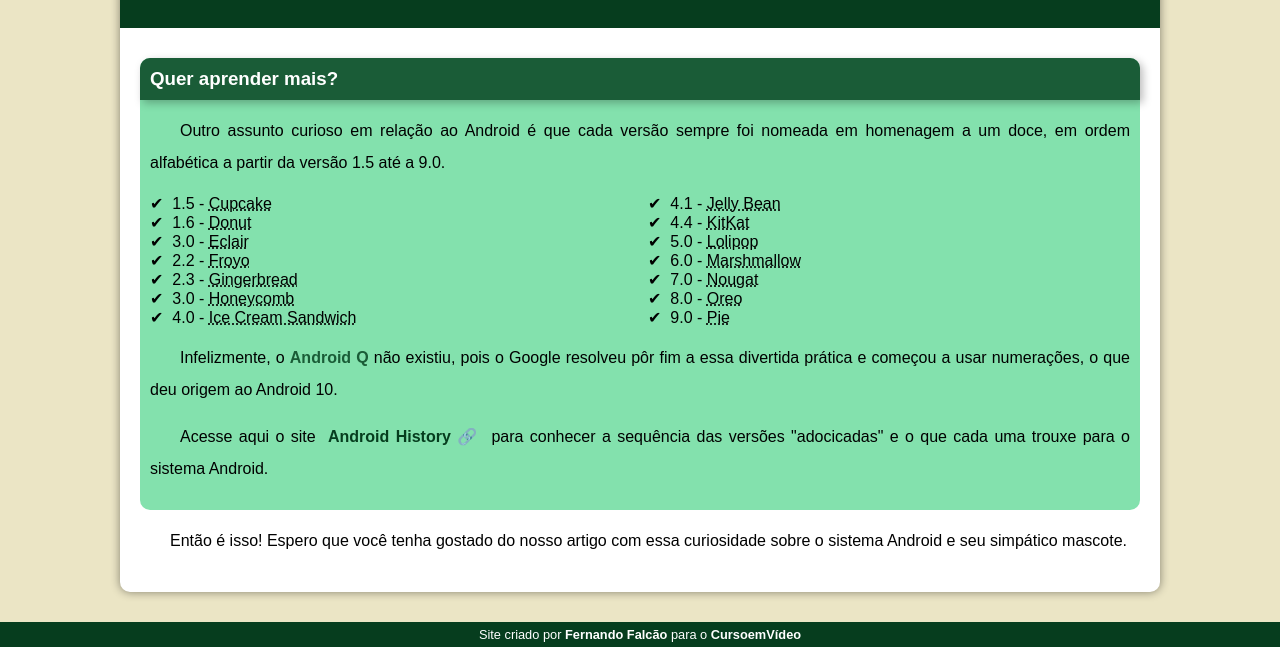
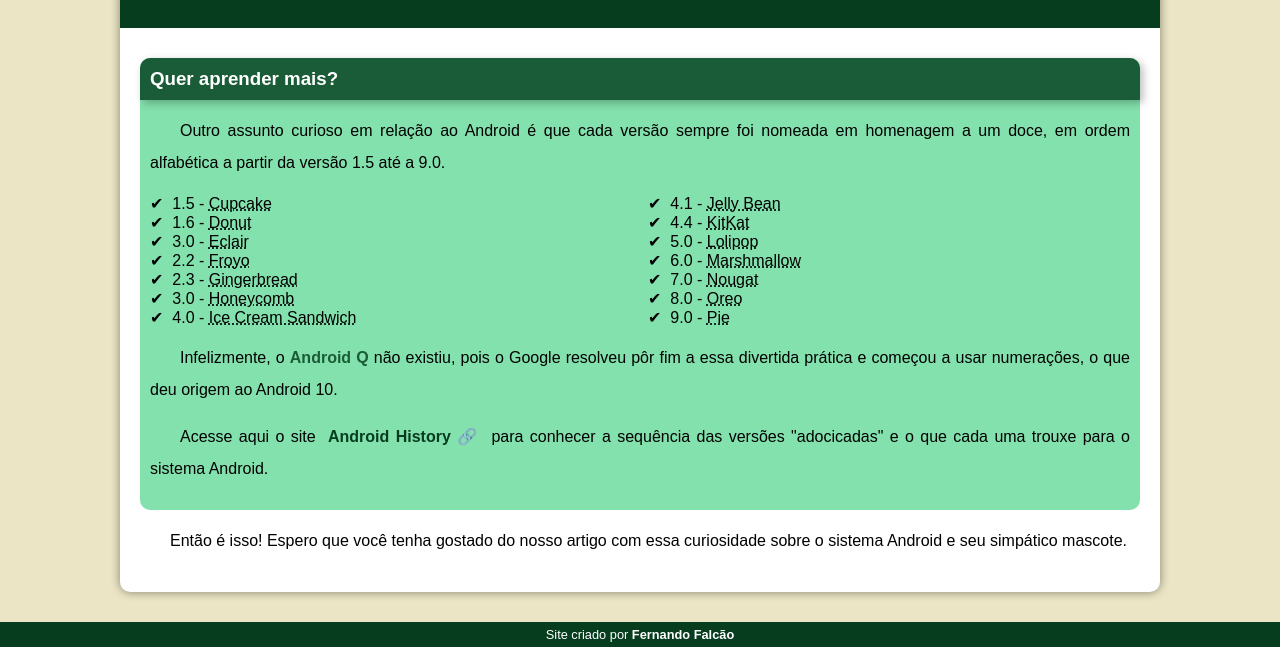
Before and after one commit to ffalcao66/projeto-android, a plain HTML site: page index.html in a window 1280 px wide. Shown: the part 2414-3061 px from the top of the page. Drawn offline with Linux system fonts and the light colour scheme.

Commit message:
atualização 31.01.2023

```diff
--- a/index.html
+++ b/index.html
@@ -86,7 +86,7 @@
         </article>
     </main>
     <footer>
-        <p>Site criado por <a href="ffalcao.github.io/" target="_blank">Fernando Falcão</a> para o <a href="https://www.youtube.com/cursoemvideo" target="_blank">CursoemVídeo</a></p>
+        <p>Site criado por <a href="ffalcao.github.io/" target="_blank">Fernando Falcão</a></p>
     </footer>
 </body>
 </html>
```
